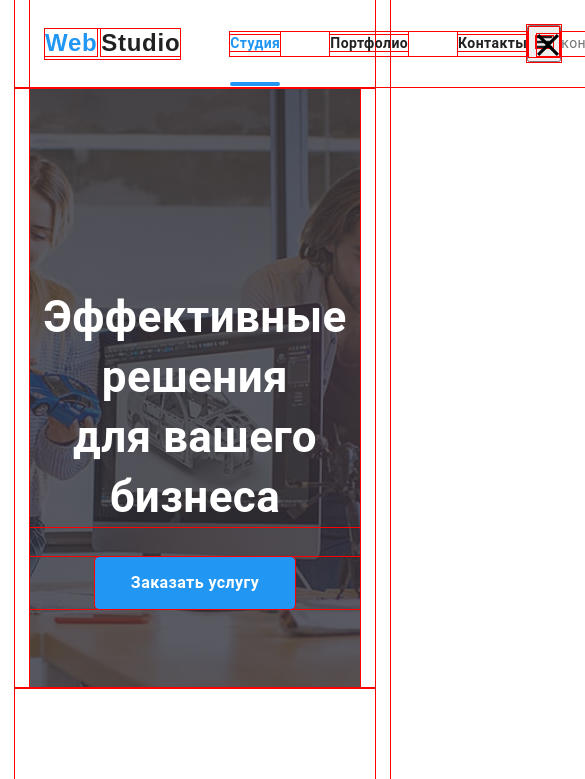
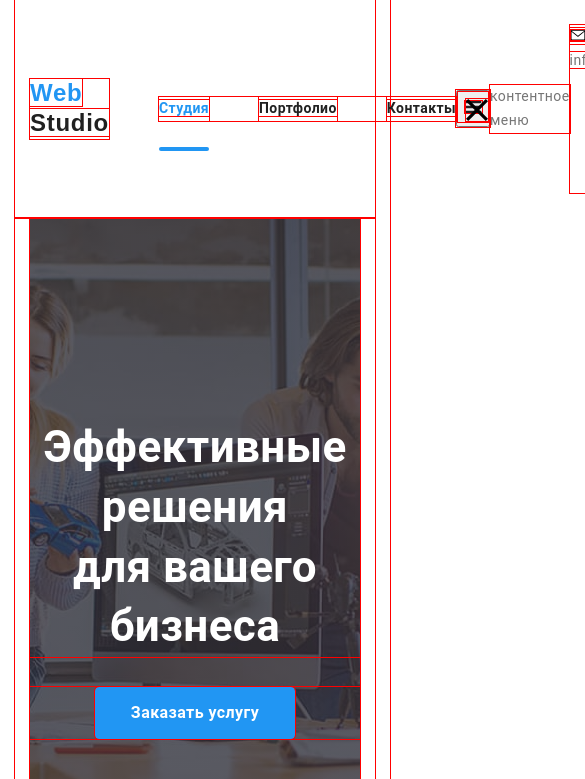
Before and after one commit to Gorozha/new-old-project-8, a plain HTML site: page index.html in a window 390 px wide. Shown: the top 779 px of the page, 585 px wide, since content can reach past the window. Drawn offline with nearby package versions, Linux system fonts and the light colour scheme; files whose address does not match are found by name.

Commit message:
09.11.21 21:42 проверка

```diff
--- a/sass/layout/_header.scss
+++ b/sass/layout/_header.scss
@@ -20,10 +20,12 @@
       display: none;
     }
   }
-  border-bottom: 1px solid $secondary-body-color;
+  @media screen and (min-width: 1200px) and (max-width: 1600px) {
+    border-bottom: 1px solid $secondary-body-color;
+  }
 
-  padding-left: 15px;
-  padding-right: 15px;
+  // padding-left: 15px;
+  // padding-right: 15px;
 }
 
 .page-nav {
@@ -35,12 +37,13 @@
   }
   @media screen and (min-width: 768px) and (max-width: 1199px) {
     width: 100%;
-    max-width: 100%;
+    max-width: 768px;
     padding-right: 15px;
     padding-left: 15px;
   }
 
-  min-width: 1200px;
+  width: 1600px;
+  width: 100%;
   display: flex;
 
   align-items: center;
--- a/sass/layout/_hero.scss
+++ b/sass/layout/_hero.scss
@@ -66,10 +66,10 @@
     max-height: 400px;
     margin-bottom: 60px;
   }
-  @media screen and(min-width: 1200px) and (max-width: 1600px) {
-    min-width: 1200px;
-  }
-  max-width: 1600px;
+  // @media screen and(min-width: 1200px) and (max-width: 1600px) {
+  //   min-width: 1200px;
+  // }
+  width: 1600px;
 
   width: 100%;
   height: 600px;
```
Also changed, not shown: css/main.css, css/portfolio.css, dist/css/main.min.css, dist/css/portfolio.min.css, 4 other files.
